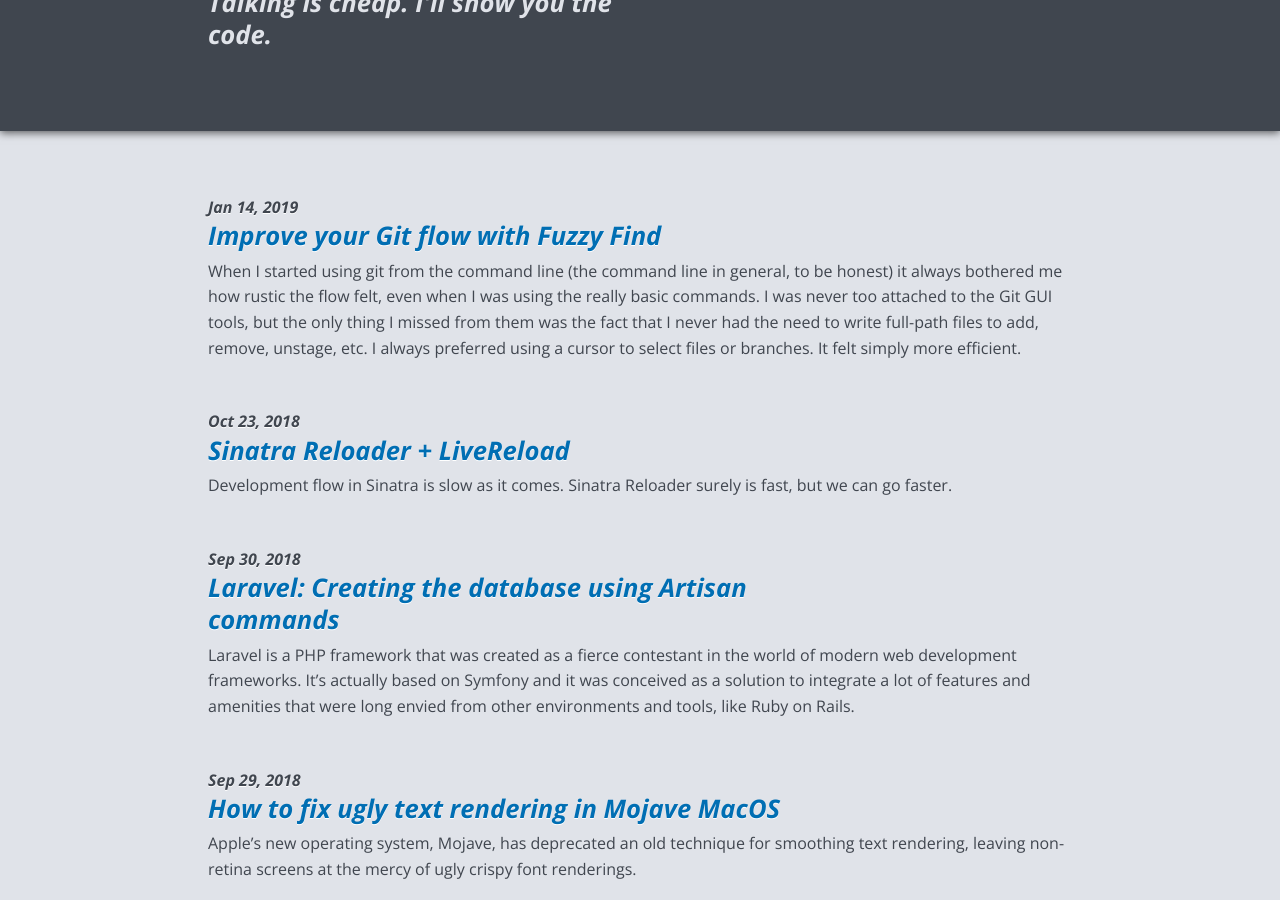
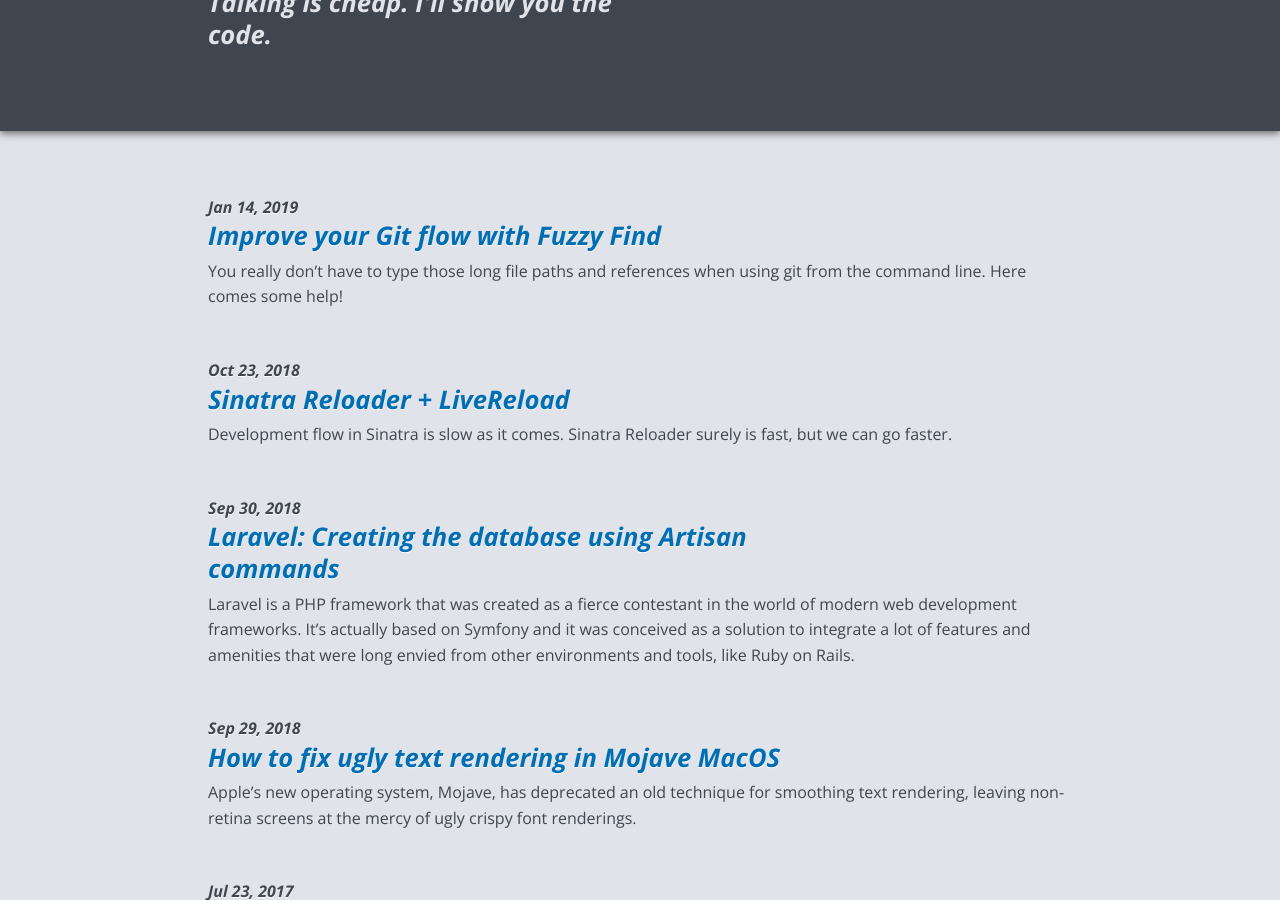
Before and after one commit to dportalesr/technically-speaking, a Jekyll site: the page built from index.md, in a window 1280 px wide and 900 px high, scrolled down 493 px. Built offline with Jekyll 4.4.1, drawn with Linux system fonts in a browser that asks for light colours; comment, search, counter and statistics services are not loaded.

Commit message:
Add excerpt

```diff
--- a/_posts/2019-01-13-improve-your-git-flow-with-fuzzy-find.md
+++ b/_posts/2019-01-13-improve-your-git-flow-with-fuzzy-find.md
@@ -1,5 +1,6 @@
 ---
 layout: post
+excerpt: You really don't have to type those long file paths and references when using git from the command line. Here comes some help!
 title: Improve your Git flow with Fuzzy Find
 date: 2019-01-13 18:03 -0600
 ---
```
